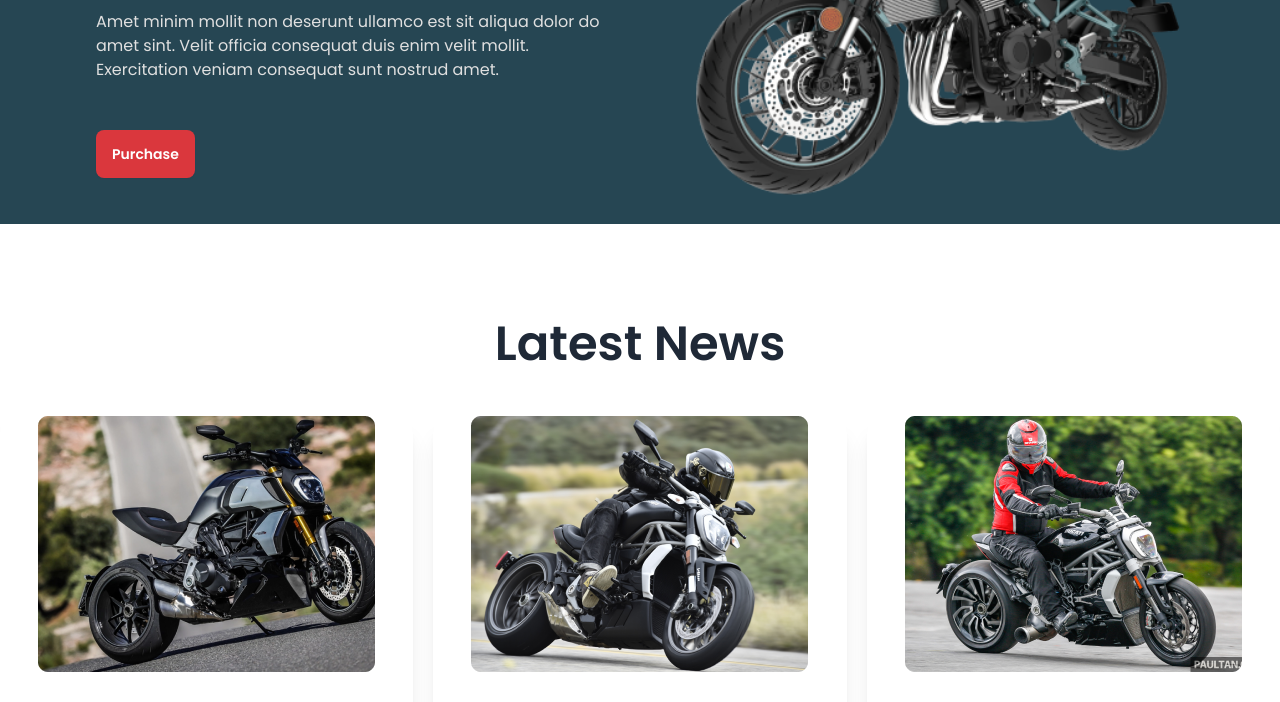
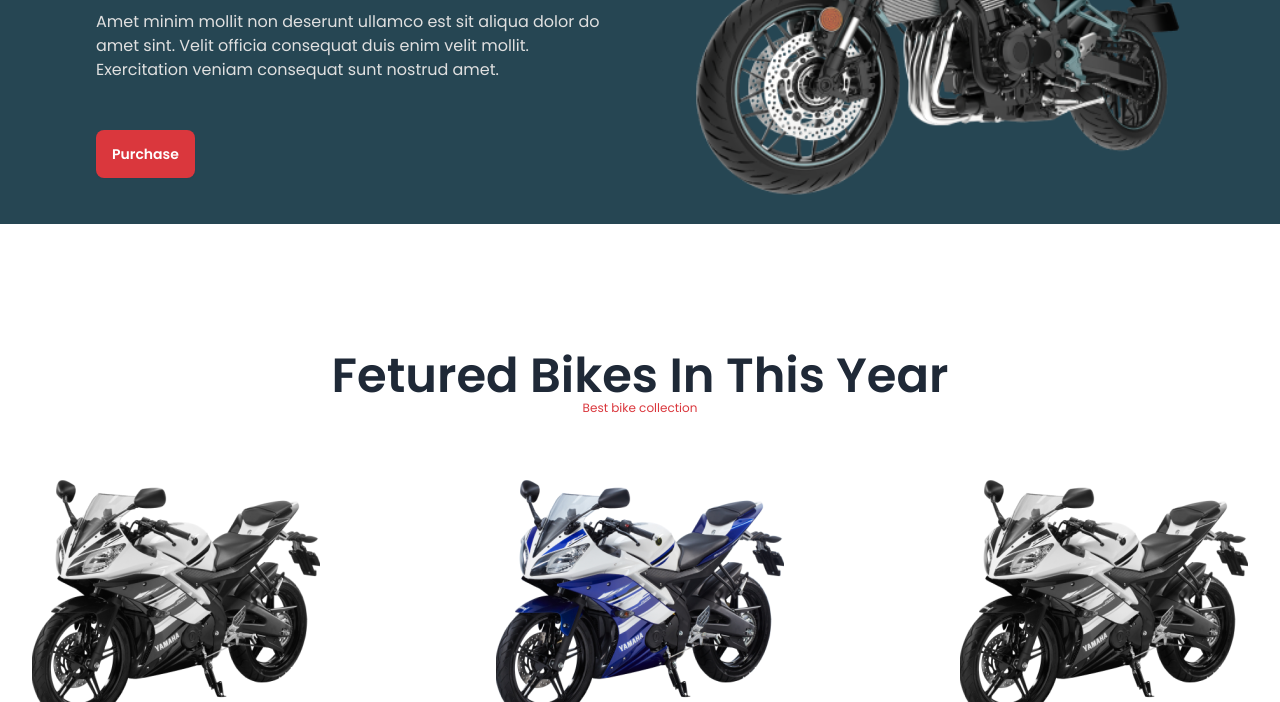
Before and after one commit to israt001/Biker-zone, a plain HTML site: page index.html in a window 1280 px wide. Shown: the part 398-1100 px from the top of the page. Drawn offline with nearby package versions, Linux system fonts and the light colour scheme.

Commit message:
Finished

```diff
--- a/index.html
+++ b/index.html
@@ -160,11 +160,35 @@
             </div>
         </div>
     </header>
-    <main class="md:container mx-auto">
+
+
+<main class="md:container mx-auto">
         <!-- Featured bike -->
-        <section>
+        <section class="text-center pt-32">
+          <h3 class="text-5xl font-semibold">Fetured Bikes In This Year</h3>
+          <p class="text-xs text-bike-primary">Best bike collection</p>
+        </section>
+        <section class="grid grid-cols-1 md:grid-cols-2 lg:grid-cols-3 justify-center mx-auto gap-28 py-16">
+          <div class="mix-blend-luminosity w-full flex justify-center">
+            <figure class="">
+              <img src="images/others/feature-bike.png" class="" alt="">
+            </figure>
+          </div>
+          <div class="">
+            <figure class="w-full flex justify-center">
+              <img src="images/others/feature-bike.png" class="" alt="">
+            </figure>
+          </div>
+          <div class="mix-blend-luminosity w-full flex justify-center">
+            <figure class="">
+              <img src="images/others/feature-bike.png" class="" alt="">
+            </figure>
+          </div>
+        </section>
 
-        </section>
+
+
+
         <section class="my-24">
             <!-- latest news -->
             <h3 class="text-5xl font-poppins font-semibold text-center mb-12 ">Latest News</h3>
```
